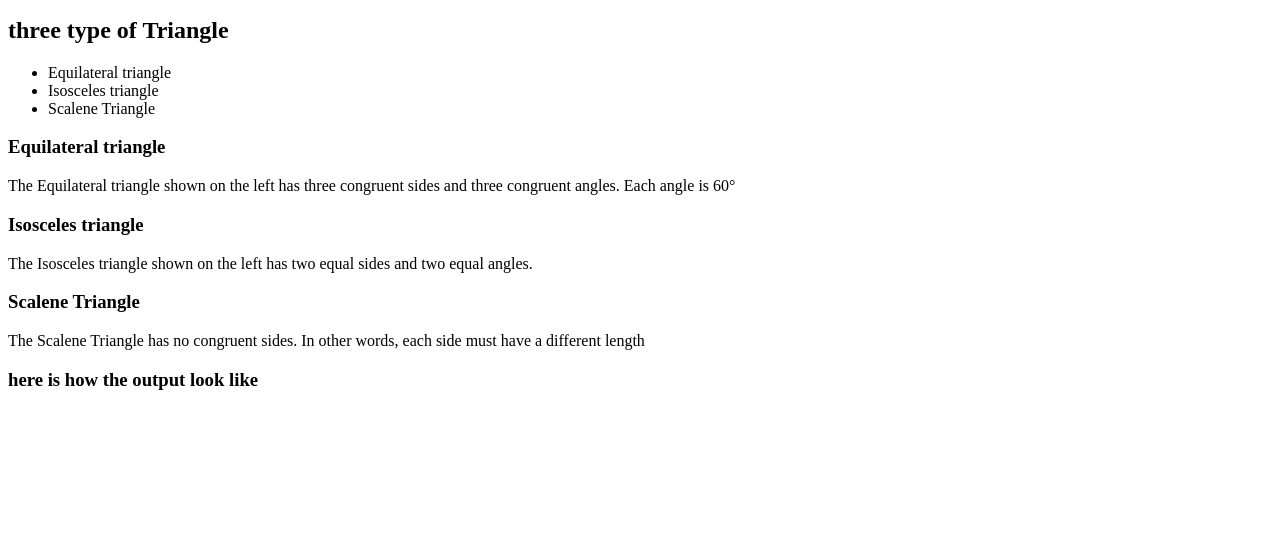
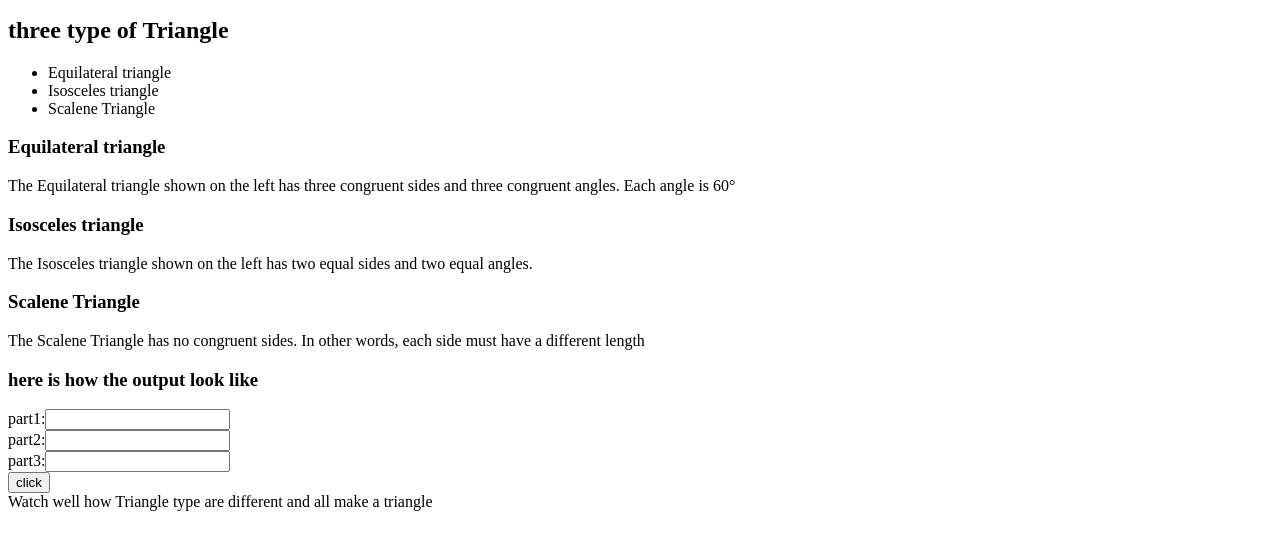
Before and after one commit to joycewamaboyi/Triangle, a plain HTML site: page index.html in a window 1280 px wide. Shown: the part 119-668 px from the top of the page. Drawn offline with Linux system fonts and the light colour scheme.

Commit message:
add footer

```diff
--- a/index.html
+++ b/index.html
@@ -24,7 +24,11 @@
         <h3>Scalene Triangle</h3>
         <p>The Scalene Triangle has no congruent sides. In other words, each side must have a different length</p>
      <h3>here is how the output look like</h3>
-
+     part1:<input type="text" id="part1"><br>
+     part2:<input type="text" id="part2"><br>
+     part3:<input type="text" id="part3"><br>
+     <button onclick="mytriangle()">click</button>
+     <footer>Watch well how Triangle type are different and all make a triangle</footer>
 </body>
 </html>
 
```
